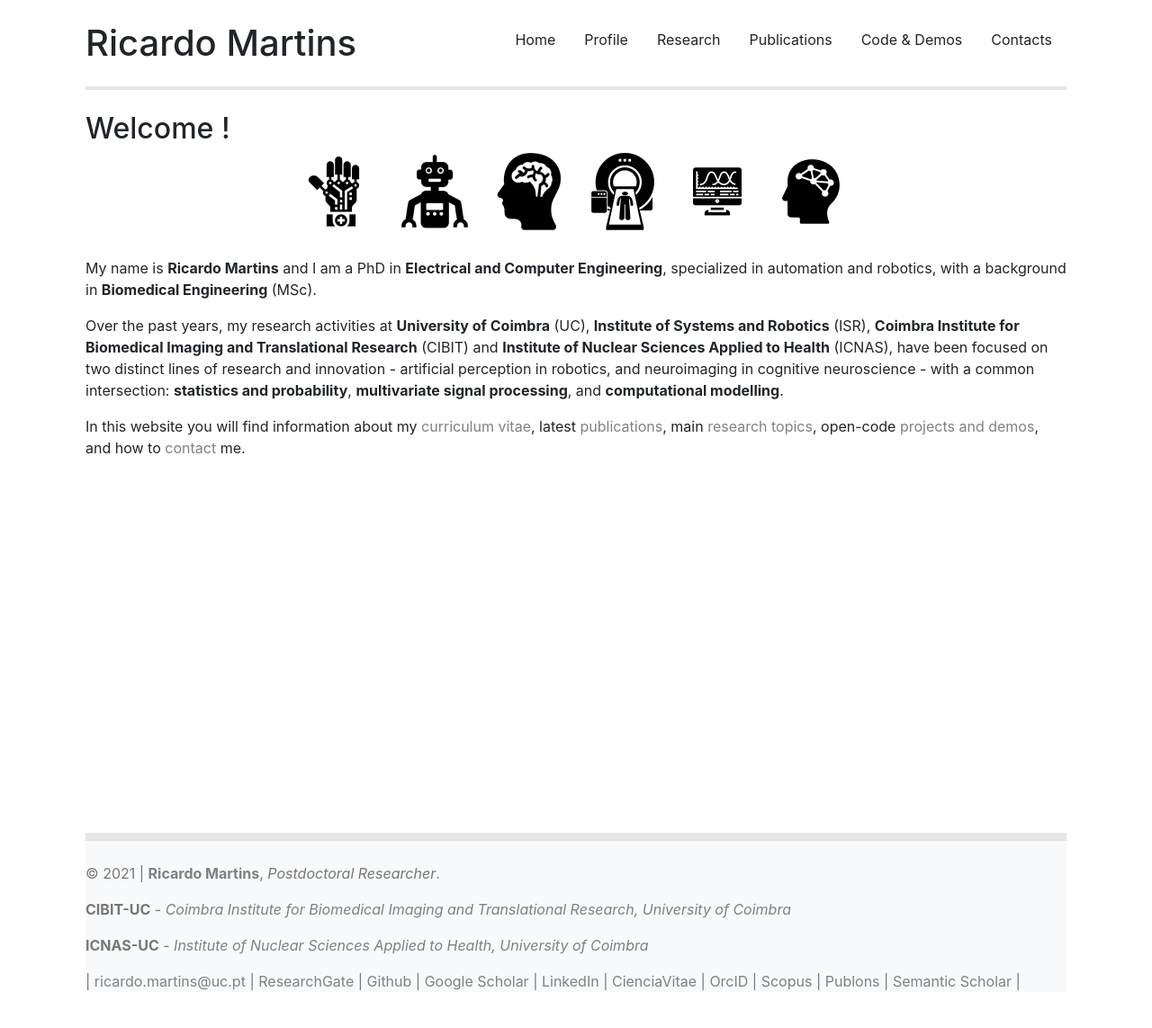
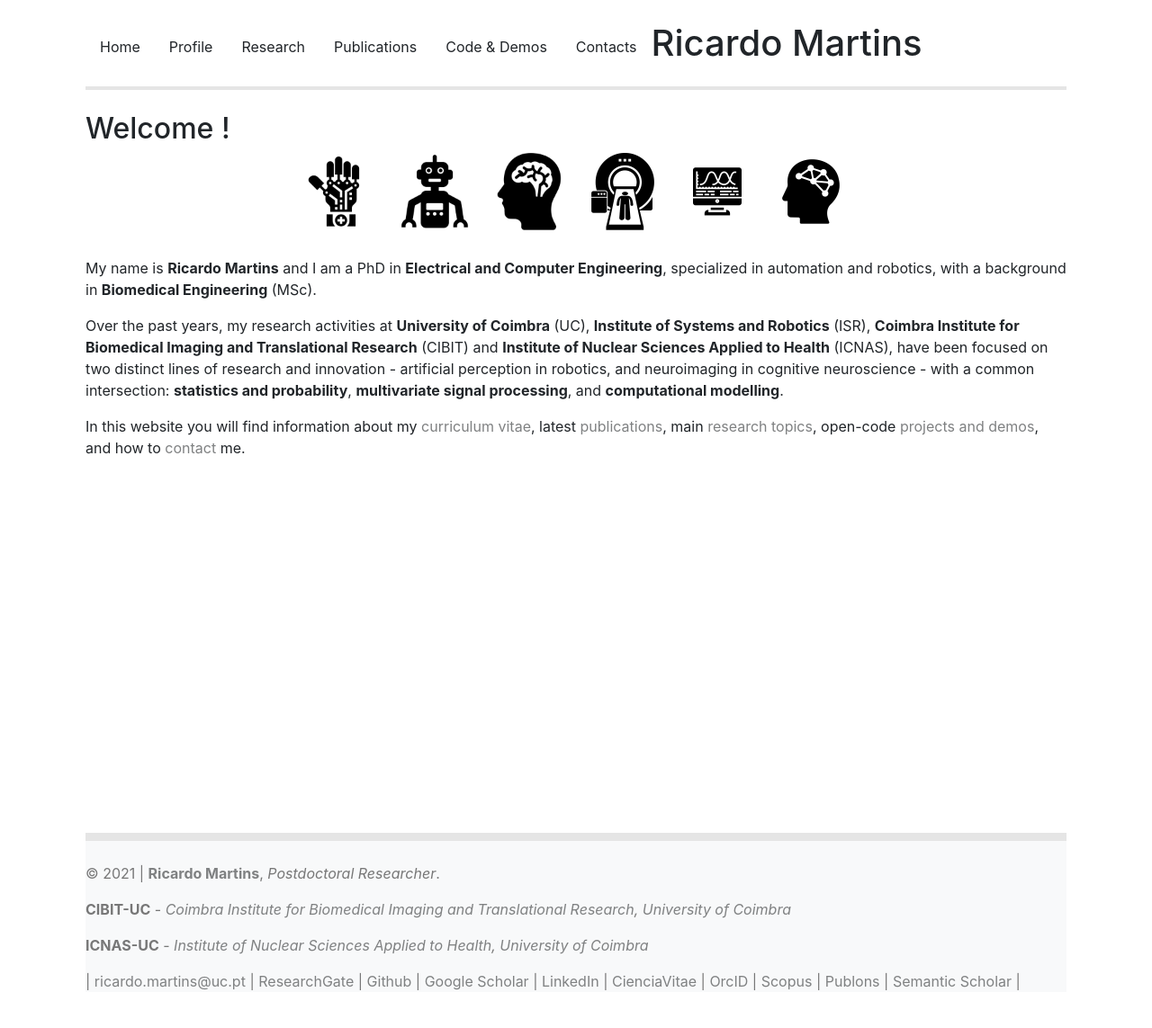
Before and after one commit to ricardomar/ricardomar.github.io, a Jekyll site: the page built from index.html, in a window 1280 px wide. Shown: the whole page at 90% size. Built offline with Jekyll 4.4.1, drawn with Linux system fonts in a browser that asks for light colours.

Commit message:
Update header.html

```diff
--- a/_includes/header.html
+++ b/_includes/header.html
@@ -1,4 +1,4 @@
-	<div class="header clearfix flex-column flex-md-row align-items-center pb-3 mb-4">
+	<div class="header d-flex flex-column flex-md-row align-items-center pb-3 mb-4">
 	<nav>
 	  <ul class="nav nav-pills float-right">
 		<li class="nav-item">
```
